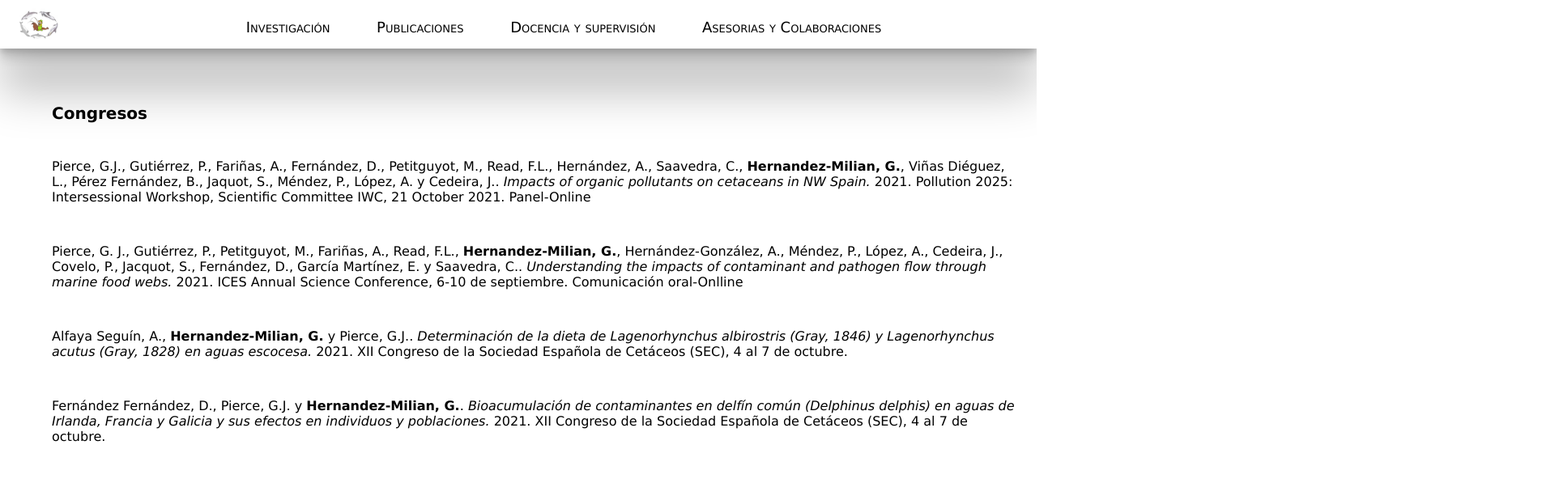
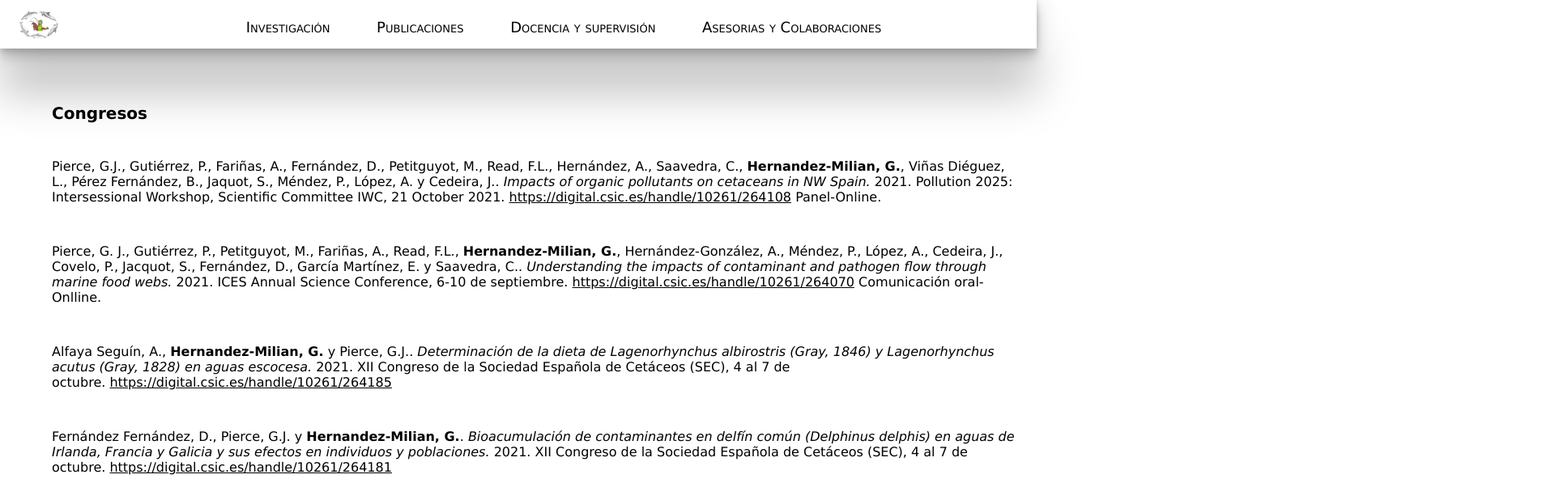
Before and after one commit to calmarti/GemasPersonalWeb, a React (Create React App) app: page /publicaciones/congresos in a window 1280 px wide. Shown: the top 597 px of the page at 81% size, 1920 px wide, since content can reach past the window. Built offline with nearby package versions, Linux system fonts and the light colour scheme.

Commit message:
fix: congresos

```diff
--- a/src/common/Item.js
+++ b/src/common/Item.js
@@ -174,9 +174,15 @@ export default function Item({
             &nbsp;
             <span className="year">{year}.</span>
             &nbsp;
-            <span className="workshop">{conference}.</span>
+            <span className="conference">{conference}.</span>
             &nbsp;
-            <span className="tipo">{tipo}</span>
+            {href && (
+              <a href={href} className="metadata" target="_blank">
+                {href}
+              </a>
+            )}
+            &nbsp;
+            {tipo && <span className="tipo">{tipo}.</span>}
           </p>
         </div>
       );
```
